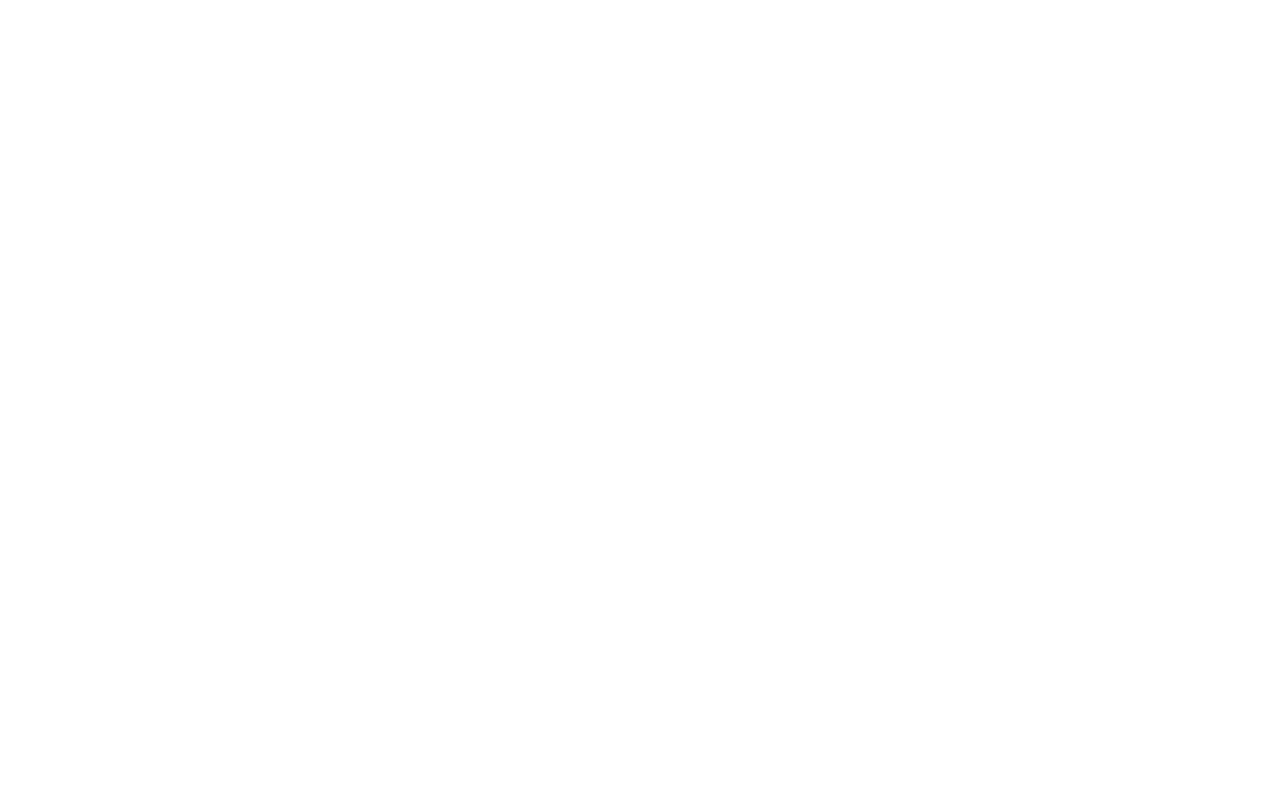
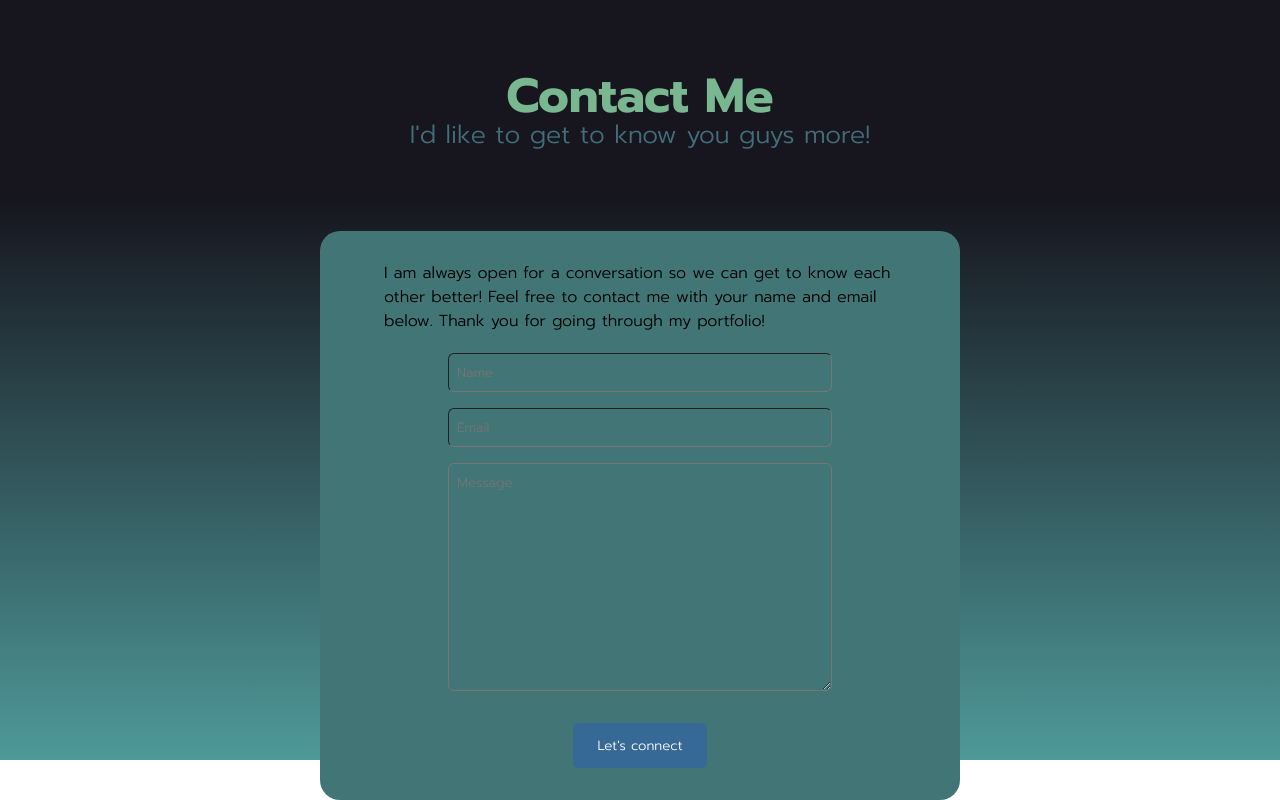
Before and after one commit to lawrenceliu12/lawrenceliu12.github.io, a React (Create React App) app: page / in a window 1280 px wide. Shown: the part 2440-3240 px from the top of the page. Before the commit the page ends 2406 px from the top, so only its background shows below. Built offline with nearby package versions, Linux system fonts and the light colour scheme.

Commit message:
Contact me works

```diff
--- a/src/Components/Navbar/index.js
+++ b/src/Components/Navbar/index.js
@@ -1,6 +1,6 @@
 import React from 'react'
 import {GoThreeBars} from 'react-icons/go'
-import {Nav, Container, Logo, MobileIcon, Items, Menu, Links, Button, ButtonLink} from './Elements'
+import {Nav, Container, Logo, MobileIcon, Items, Menu, Links} from './Elements'
 
 function Navbar({toggle}) {
   return (
--- a/src/Parts/About/Elements.js
+++ b/src/Parts/About/Elements.js
@@ -106,4 +106,5 @@
 `
 
 export const SectionImage = styled.img`
+  height: 50px;
 `
--- a/src/Parts/About/index.js
+++ b/src/Parts/About/index.js
@@ -16,14 +16,17 @@
             <SectionH1>
                 Lawrence Liu's Personal Portfolio
             </SectionH1>
+            {/* <div style={{display: 'flex', flexDirection: 'row', justifyContent: 'center', margin: '30px'}}> */}
             <SectionH2>
                 Welcome to my website!
                 <SectionParagraph>
                     I am Lawrence, an aspiring software engineer, but a junior in Stony Brook University. I'm a Computer Science major, a Peer Mentor, an Event Coordinator, and an idealist. I want to use my skills to build and improve upon concepts and applications. I'm always willing for new and challenging projects!
                 </SectionParagraph>
             </SectionH2>
+                {/* <img src={me} style ={{maxHeight: '400px', borderRadius: '20px'}} alt=""/> */}
+            {/* </div> */}
             <SectionWrapper>
-                <Button to = 'contact' onMouseEnter = {onHover} onMouseLeave = {onHover} primary = "true" dark = "true">
+                <Button to = 'contact' smooth ={true} duration = {800} spy = {true} onMouseEnter = {onHover} onMouseLeave = {onHover} primary = "true" dark = "true">
                     Get in touch with me! {hover ?  <ArrowDownward/>  : <ArrowDown/>}
                 </Button>
             </SectionWrapper>
--- /dev/null
+++ b/src/Parts/Contact/ContactElements.js
@@ -0,0 +1,135 @@
+import styled from "styled-components";
+
+export const ContactContainer = styled.div`
+  background: linear-gradient(to bottom, #17161F 30%, #4F9999);
+  height: 100vh;
+  position: relative;
+
+  @media screen and (max-width: 768px){
+    padding: 100px 0;
+    height: 100%;
+  }
+`
+
+export const ContactWrapper = styled.div`
+  display: grid;
+  margin-right: auto;
+  margin-left: auto;
+  padding: 0 24px;
+  justify-content: center;
+  max-width: 100vw;
+`
+
+export const HeadingWrapper = styled.div`
+  padding-top: 10px;
+  padding-bottom: 30px;
+  max-width: 100vw;
+`
+
+export const Header = styled.h1`
+  padding-top: 100px;
+  text-align: center;
+  padding-bottom: 24px;
+  font-size: 48px;
+  line-height: 1.1;
+  font-weight: 600;
+  color: #79B791;
+  width: 100%;
+
+  @media screen and (max-width: 480px){
+    font-size: 32px;
+  }
+`
+
+export const Subtitle = styled.p`
+  text-align: center;
+  font-size: 25px;
+  line-height: 24px;
+  font-weight: 400;
+  color: #426E7A;
+  width: 100%;
+  padding-bottom: 30px;
+`
+
+export const ContactFormWrapper = styled.div`
+  display: flex;
+  justify-content: center;
+  align-items: center;
+`
+
+export const ContactForm = styled.form`
+  display: flex;
+  flex-direction: column;
+  padding-top: 30px;
+  background-color: #427575;
+  border-radius: 20px;
+  width: 50%;
+  @media screen and (max-width: 768px){
+    width: 75%;
+  }
+`
+export const ContactText = styled.div`
+  margin-left: auto;
+  margin-right: auto;
+  padding-bottom: 20px;
+  text-align: left;
+  width: 80%;
+`
+
+export const ContactInput = styled.input`
+  padding: 0.5rem;
+  background-color: transparent;
+  color: #ffffff;
+  border-radius: 0.375rem;
+  border-width: 1px;
+  margin-bottom: 1rem;
+  margin-left: auto;
+  margin-right: auto;
+  width: 60%;
+  :focus{
+    outline: none;
+  }
+  @media screen and (max-width: 768px){
+    width: 100%
+  }
+`
+
+export const ContactTextArea = styled.textarea`
+  padding: 0.5rem;
+  background-color: transparent;
+  color: #ffffff;
+  border-radius: 0.375rem;
+  border-width: 1px;
+  width: 60%;
+  margin-left: auto;
+  margin-right: auto;
+  :focus{
+    outline: none;
+  }
+  @media screen and (max-width: 768px){
+    width: 100%
+  }
+`
+
+export const ContactSendButton = styled.button`
+  display: flex;
+  padding-top: 0.75rem;
+  padding-bottom: 0.75rem;
+  padding-left: 1.5rem;
+  padding-right: 1.5rem;
+  margin-left: auto;
+  margin-right: auto;
+  margin-top: 2rem;
+  margin-bottom: 2rem;
+  cursor: pointer;
+  color: #ffffff;
+  align-items: center;
+  border-radius: 0.375rem;
+  border-width: 0;
+  background-color: #376996;
+
+  &:hover{
+    transform: scale(1.03, 1.03);
+    transition-duration: 300ms;
+  }
+`
--- /dev/null
+++ b/src/Parts/Contact/index.js
@@ -0,0 +1,34 @@
+import React from 'react'
+import { ContactContainer, ContactWrapper, HeadingWrapper, Header, Subtitle, ContactFormWrapper, ContactForm, ContactText, ContactInput, ContactTextArea, ContactSendButton } from './ContactElements'
+
+const Contact = () => {
+    return (
+        <ContactContainer name = "contact">
+            <ContactWrapper>
+                <HeadingWrapper>
+                    <Header>
+                        Contact Me
+                        <Subtitle>
+                            I'd like to get to know you guys more!
+                        </Subtitle>
+                    </Header>
+                </HeadingWrapper>
+            </ContactWrapper>
+            <ContactFormWrapper>
+                    <ContactForm action={process.env.REACT_APP_getFormLink} method="POST">
+                        <ContactText>
+                            I am always open for a conversation so we can get to know each other better! Feel free to contact me with your name and email below. Thank you for going through my portfolio!
+                        </ContactText>
+                        <ContactInput type="text" name = "name" required = "required" placeholder = "Name"/>
+                        <ContactInput type="text" name = "email" required = "required" placeholder = "Email"/>
+                        <ContactTextArea name = "message" required = "required" placeholder = "Message" rows="10" />
+                        <ContactSendButton>
+                            Let's connect
+                        </ContactSendButton>
+                    </ContactForm>
+                </ContactFormWrapper>
+        </ContactContainer>
+    )
+}
+
+export default Contact
--- a/src/Parts/index.js
+++ b/src/Parts/index.js
@@ -5,7 +5,8 @@
 import Navbar from '../Components/Navbar'
 import Sidebar from '../Components/Sidebar'
 import SocialLinks from '../Components/SocialLinks';
-import Experiences from './Experiences/index.js'
+import Experiences from './Experiences/'
+import Contact from './Contact';
 
 // import Information from '../Components/Information'
 // import { ProjectsHelper } from '../Components/Information/Data';
@@ -25,6 +26,7 @@
       <Projects />
       <Experiences />
       <SocialLinks />
+      <Contact />
       {/* <Footer /> TODO: get rid of white space from footer   */}
     </>
   )
```
Also changed, not shown: src/Parts/Contact.js (deleted, +0 -9 lines), 1 other file (tests, documents, lock files or other folders). Lines whose indentation alone changed are shown as unchanged.
